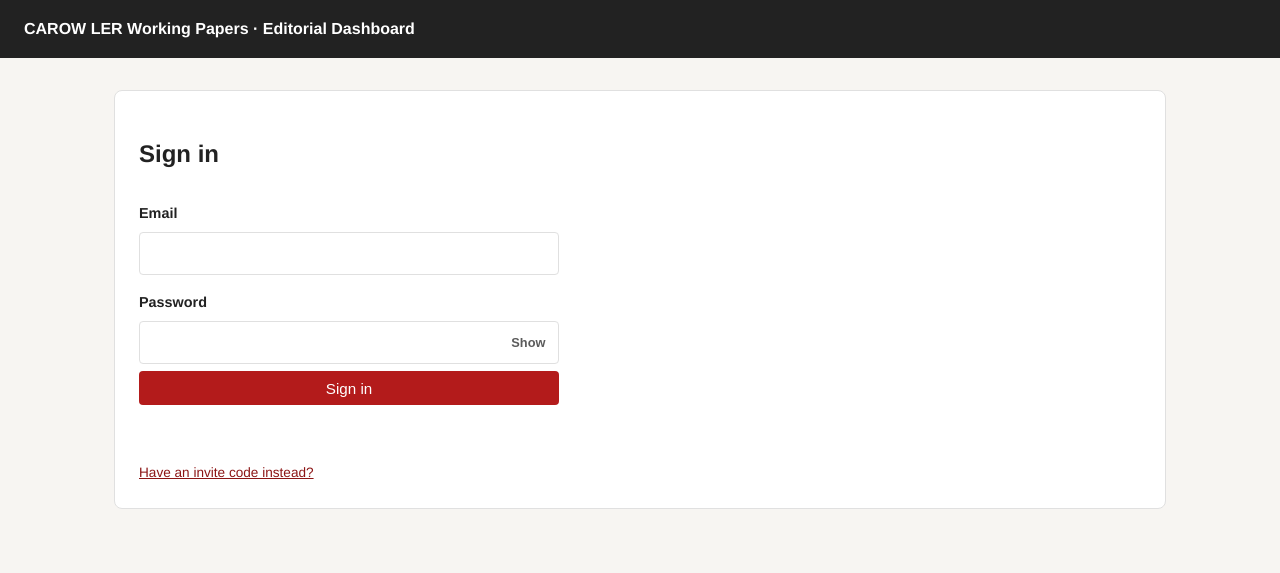
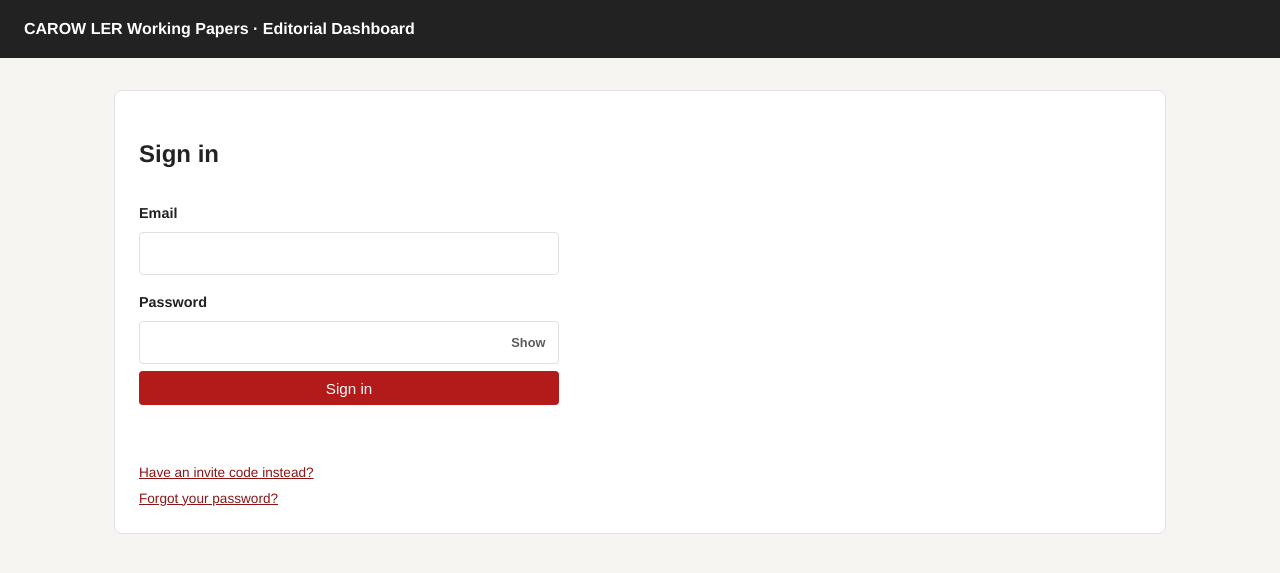
Before and after one commit to maffiemd/carow-ler-working-papers, a Jekyll site: the page built from dashboard.md, in a window 1280 px wide. Shown: the top 573 px of the page. Built offline with Jekyll 4.4.1, drawn with Linux system fonts in a browser that asks for light colours; part of the change alters nothing that is shown.

Commit message:
Add self-service password reset for editors via OTP code, mirroring the invite flow

```diff
--- a/assets/js/dashboard.js
+++ b/assets/js/dashboard.js
@@ -11,6 +11,11 @@
   var showAcceptInviteLink = document.getElementById("show-accept-invite");
   var acceptInviteForm = document.getElementById("accept-invite-form");
   var acceptInviteStatus = document.getElementById("accept-invite-status");
+
+  var showResetPasswordLink = document.getElementById("show-reset-password");
+  var resetPasswordForm = document.getElementById("reset-password-form");
+  var resetPasswordStatus = document.getElementById("reset-password-status");
+  var resetSendCodeButton = document.getElementById("reset-send-code");
 
   var showAddFormButton = document.getElementById("show-add-form");
   var cancelAddFormButton = document.getElementById("cancel-add-form");
@@ -587,6 +592,56 @@
     // onAuthStateChange below picks up the new session and shows the dashboard.
   });
 
+  showResetPasswordLink.addEventListener("click", function (event) {
+    event.preventDefault();
+    resetPasswordForm.hidden = !resetPasswordForm.hidden;
+    showResetPasswordLink.textContent = resetPasswordForm.hidden
+      ? "Forgot your password?"
+      : "Back to password sign-in";
+  });
+
+  resetSendCodeButton.addEventListener("click", async function () {
+    var email = document.getElementById("reset-email").value.trim();
+    if (!email) {
+      resetPasswordStatus.textContent = "Enter your email first.";
+      return;
+    }
+    resetSendCodeButton.disabled = true;
+    resetPasswordStatus.textContent = "Sending code…";
+    var { error } = await supabase.auth.resetPasswordForEmail(email);
+    resetSendCodeButton.disabled = false;
+    resetPasswordStatus.textContent = error
+      ? "Couldn't send a code: " + error.message
+      : "Code sent, check your email.";
+  });
+
+  resetPasswordForm.addEventListener("submit", async function (event) {
+    event.preventDefault();
+    var submitButton = resetPasswordForm.querySelector('button[type="submit"]');
+    submitButton.disabled = true;
+    resetPasswordStatus.textContent = "Verifying…";
+
+    var email = document.getElementById("reset-email").value.trim();
+    var code = document.getElementById("reset-code").value.trim();
+    var newPassword = document.getElementById("reset-password").value;
+
+    var { error: verifyError } = await supabase.auth.verifyOtp({ email: email, token: code, type: "recovery" });
+    if (verifyError) {
+      resetPasswordStatus.textContent = "Couldn't verify that code: " + verifyError.message;
+      submitButton.disabled = false;
+      return;
+    }
+
+    var { error: passwordError } = await supabase.auth.updateUser({ password: newPassword });
+    submitButton.disabled = false;
+    if (passwordError) {
+      resetPasswordStatus.textContent = "Signed in, but couldn't set your password: " + passwordError.message;
+      return;
+    }
+    resetPasswordStatus.textContent = "";
+    // onAuthStateChange below picks up the new session and shows the dashboard.
+  });
+
   showAddFormButton.addEventListener("click", function () {
     resetAddForm();
     addForm.hidden = false;
--- a/dashboard.md
+++ b/dashboard.md
@@ -20,6 +20,8 @@ permalink: /dashboard/
 
   <p class="dashboard-hint"><a href="#" id="show-accept-invite">Have an invite code instead?</a></p>
 
+  <p class="dashboard-hint"><a href="#" id="show-reset-password">Forgot your password?</a></p>
+
   <form id="accept-invite-form" class="dashboard-form" hidden>
     <h2>Accept your invite</h2>
     <p class="dashboard-hint">
@@ -38,6 +40,28 @@ permalink: /dashboard/
     </div>
     <button type="submit">Set password &amp; sign in</button>
     <p id="accept-invite-status" class="dashboard-status" role="status"></p>
+  </form>
+
+  <form id="reset-password-form" class="dashboard-form" hidden>
+    <h2>Reset your password</h2>
+    <p class="dashboard-hint">
+      Click "Send code", then use the 6-digit code from the email — not the
+      button/link in it — many institutional email systems auto-scan links
+      before you ever see them, which uses up the link's one-time token. The
+      code is unaffected by that.
+    </p>
+    <label for="reset-email">Email</label>
+    <input type="email" id="reset-email" required autocomplete="username">
+    <button type="button" id="reset-send-code" class="dashboard-button--secondary">Send code</button>
+    <label for="reset-code">Reset code</label>
+    <input type="text" id="reset-code" inputmode="numeric" pattern="[0-9]*" required autocomplete="one-time-code">
+    <label for="reset-password">New password</label>
+    <div class="dashboard-password-field">
+      <input type="password" id="reset-password" required autocomplete="new-password" minlength="6">
+      <button type="button" class="dashboard-password-toggle" data-target="reset-password" aria-label="Show password">Show</button>
+    </div>
+    <button type="submit">Set new password &amp; sign in</button>
+    <p id="reset-password-status" class="dashboard-status" role="status"></p>
   </form>
 </section>
 
```
